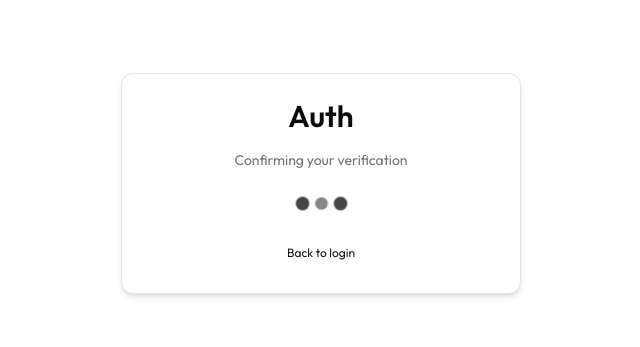
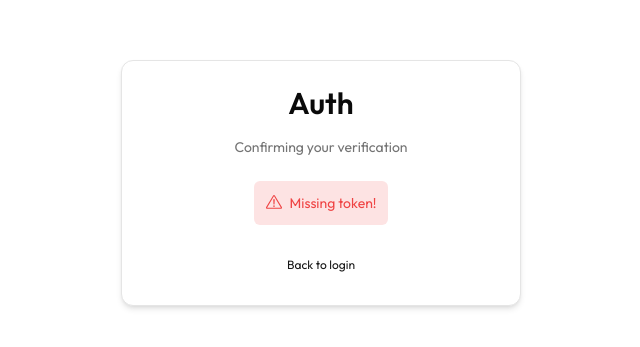
Before and after one commit to DahaoTang/nextjs-auth-server-action-template, a Next.js app: page /auth/new-verification in a window 1280 px wide. Shown: the part 217-564 px from the top of the page, without its empty margins (319-959 px from the left). Built offline with nearby package versions, Linux system fonts and the light colour scheme.

Commit message:
2FA updated

```diff
--- a/app/auth/new-verification/page.tsx
+++ b/app/auth/new-verification/page.tsx
@@ -1,37 +1,9 @@
 "use client";
 
-import { useCallback, useEffect } from "react";
-import { useSearchParams } from "next/navigation";
+import NewVerificationForm from "@/components/auth/new-verification-form";
 
-import { BeatLoader } from "react-spinners";
-
-import { CardWrapper } from "@/components/auth/card-wrapper";
-
-const NewVerificationForm = () => {
-	const searchParams = useSearchParams();
-	const token = searchParams.get("token");
-
-	const onSubmit = useCallback(() => {
-		console.log(token);
-	}, [token]);
-
-	useEffect(() => {
-		onSubmit();
-	}, [onSubmit]);
-
-	return (
-		<div>
-			<CardWrapper
-				headerLabel="Confirming your verification"
-				backButtonLabel="Back to login"
-				backButtonHref="/auth/login"
-			>
-				<div className="w-full flex items-center justify-center">
-					<BeatLoader />
-				</div>
-			</CardWrapper>
-		</div>
-	);
+const NewVerificationPage = () => {
+	return <NewVerificationForm />;
 };
 
-export default NewVerificationForm;
+export default NewVerificationPage;
--- a/components/auth/new-verification-form.tsx
+++ b/components/auth/new-verification-form.tsx
@@ -1,9 +1,55 @@
 "use client";
 
+import { useCallback, useEffect, useState } from "react";
+import { useSearchParams } from "next/navigation";
+
+import { BeatLoader } from "react-spinners";
+
+import { newVerification } from "@/actions/new-verification";
+
+import { CardWrapper } from "@/components/auth/card-wrapper";
+import { FormError } from "@/components/form-error";
+import { FormSuccess } from "@/components/form-sucess";
+
 const NewVerificationForm = () => {
+	const searchParams = useSearchParams();
+	const token = searchParams.get("token");
+
+	const [error, setError] = useState<string | undefined>("");
+	const [success, setSuccess] = useState<string | undefined>("");
+
+	const onSubmit = useCallback(() => {
+		if (!token) {
+			setError("Missing token!");
+			return;
+		}
+		newVerification(token)
+			.then((data) => {
+				setSuccess(data.success);
+				setError(data.error);
+			})
+			.catch(() => {
+				setError("Something went wrong!");
+			});
+	}, [token]);
+
+	useEffect(() => {
+		onSubmit();
+	}, [onSubmit]);
+
 	return (
 		<div>
-			<div>New Verifaction Form</div>
+			<CardWrapper
+				headerLabel="Confirming your verification"
+				backButtonLabel="Back to login"
+				backButtonHref="/auth/login"
+			>
+				<div className="w-full flex items-center justify-center">
+					{!success && !error && <BeatLoader />}
+					<FormSuccess message={success} />
+					<FormError message={error} />
+				</div>
+			</CardWrapper>
 		</div>
 	);
 };
```
